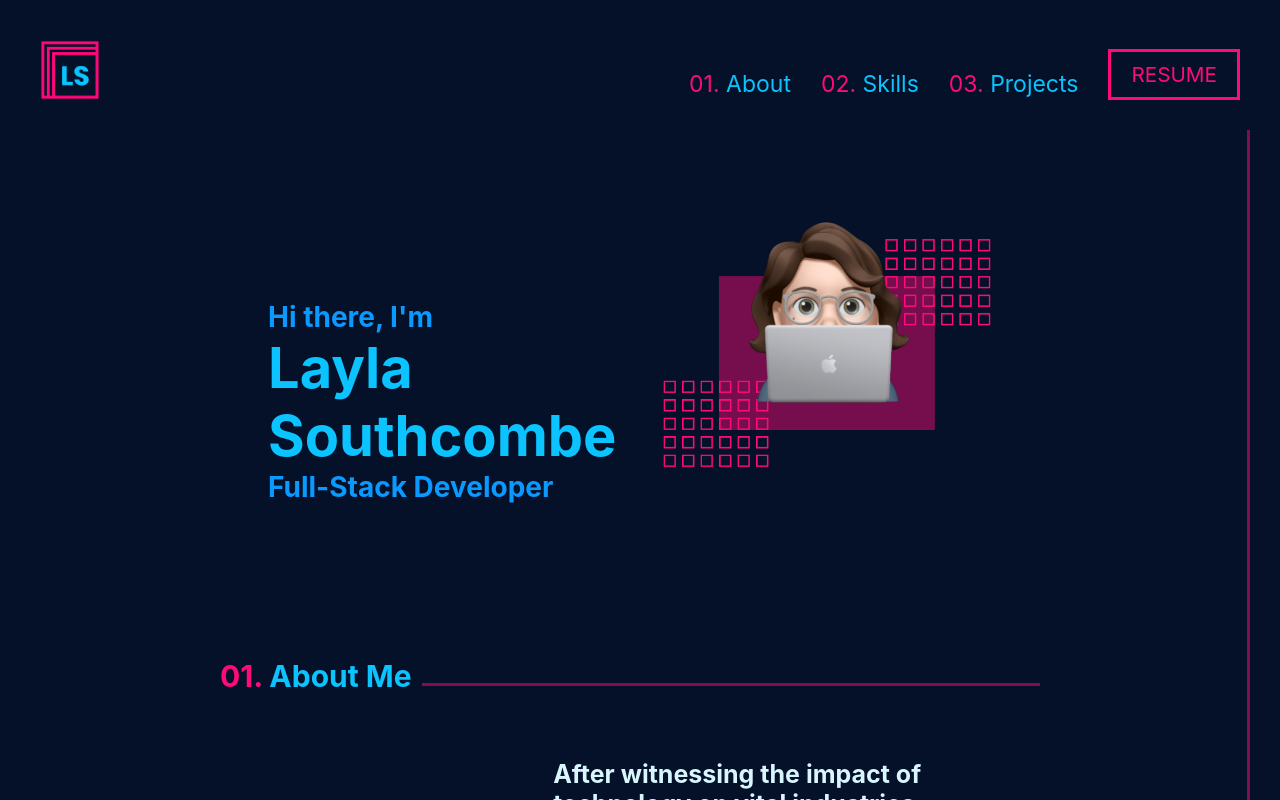
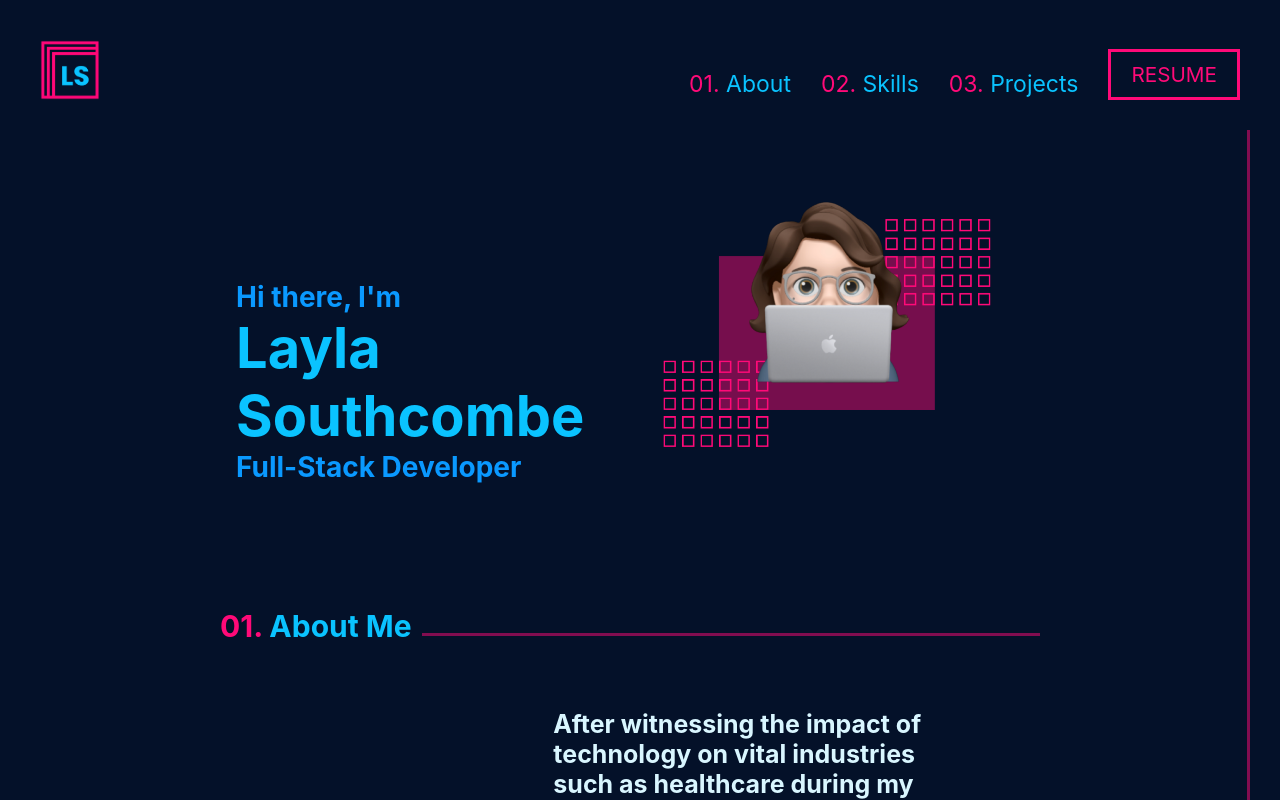
Before and after one commit to LaylaSouthcombe/Portfolio, a React (Create React App) app: page / in a window 1280 px wide. Shown: the top 800 px of the page. Built offline with nearby package versions, Linux system fonts and the light colour scheme.

Commit message:
adjust padding in intro text

```diff
--- a/src/App.css
+++ b/src/App.css
@@ -25,6 +25,7 @@ body {
   display: grid;
   grid-template-columns: repeat(12, [col-start] 1fr);
   position: relative;
+  width: 100%;
 }
 
 .wrapper > * {
@@ -93,19 +94,18 @@ body {
 }
 
 .introText {
-  margin-left: 12vw;
-  margin-top: 40vh;
+  width: 80%;
+  margin: 20vh auto 0 auto;
 }
 
 .introText > h2 {
   color: #0A99FF;
   font-size: 24px;
-  width: 90%;
 }
 
 h1 {
   font-size: 30px;
-  width: 90%;
+
 }
 
 .memoji {
@@ -143,6 +143,7 @@ h1 {
   margin-bottom: 15px;
   justify-content: center;
 }
+
 .bottomLinkImg {
   width: 80%;
   padding: 5px;
@@ -202,10 +203,12 @@ h1 {
 }
 
 @media (min-width: 768px) {
-  .intro {
-    margin-top: 75px;
+  .intro.wrapper {
+    padding-top: 5rem;
   }
-
+  .introText {
+    margin: 8rem auto 0 6rem;
+  }
   .introText > h2 {
     font-size: 1.5rem;
   }
@@ -222,8 +225,7 @@ h1 {
   .memoji {
     grid-column: col-start 7/ span 6;
     grid-row: 1;
-    margin-left: 1rem;
-    margin-top: 4.5rem;
+    margin: 4.5rem 2rem 4.5rem 1rem;
     max-width: 380px;
   }
 
@@ -264,12 +266,19 @@ h1 {
   }
 }
 
+@media (min-width: 900px) {
+  .introText {
+    margin: 10rem auto 0 6rem;
+  }
+}
+
 @media (min-width: 1024px) {
   .intro {
-    margin-bottom: 100px;
+    margin-bottom: 150px;
     max-width: 1000px;
     margin: 0 auto;
   }
+
   #memoji {
     width: 90%;
     margin-top: 45px;
@@ -277,7 +286,7 @@ h1 {
   }
 
   .introText {
-    margin-left: 10vw;
+    /* margin-left: 10vw; */
     margin-top: 25vh;
   }
 
@@ -299,10 +308,7 @@ h1 {
     grid-row: 2;
   }
 
-  .intro {
-    margin-top: 100px;
-    margin-bottom: 150px;
-  }
+
   .bottomLogo {
     width: 65px;
     height: 65px;
```
